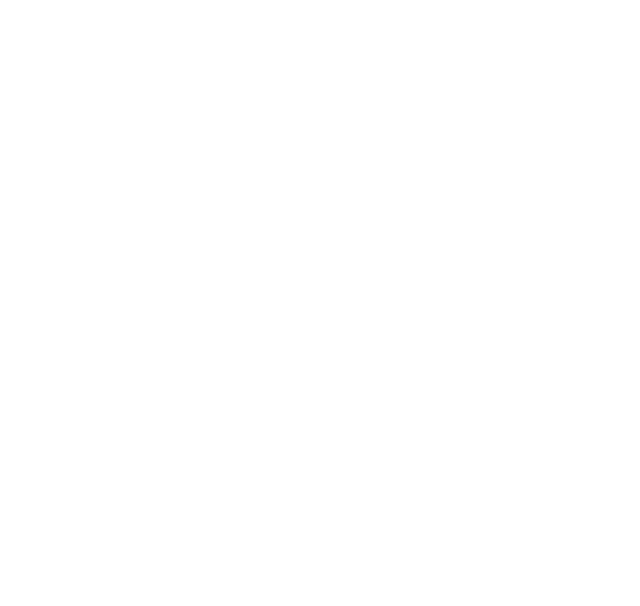
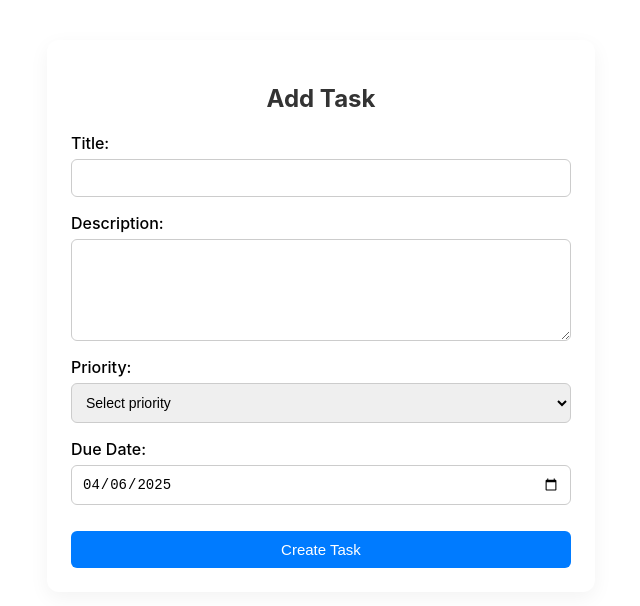
Before and after one commit to vishi1996/TaskPlanner, a React (Create React App) app: page /taskForm in a window 1280 px wide. Before the commit this address had no page. Shown: the top 606 px of the page, without its empty margins (319-959 px from the left). Built offline with nearby package versions, Linux system fonts and the light colour scheme.

Commit message:
feature: create new task

```diff
--- a/src/App.js
+++ b/src/App.js
@@ -3,6 +3,7 @@
 import Login from './Auth/Login';
 import SignUp from './Auth/SignUp';
 import Dashboard from './Components/Dashboard';
+import TaskForm from './Components/TaskForm';
 
 function App() {
   return (
@@ -11,6 +12,7 @@
       <Route path="/login" element={<Login />} />
       <Route path="/signup" element={<SignUp />} />
       <Route path='/dashboard' element={<Dashboard />} />
+      <Route path='/taskForm' element={<TaskForm />} />
     </Routes>
   );
 }
--- a/src/Components/Dashboard.jsx
+++ b/src/Components/Dashboard.jsx
@@ -1,28 +1,45 @@
-import React, { useState } from 'react';
-import { FaBars, FaCalendarDay, FaCheckCircle, FaClipboardList, FaEdit, FaExclamationCircle, FaPlus, FaSearch, FaTimesCircle, FaTrash, FaUser } from 'react-icons/fa';
+import React, { useEffect, useState } from 'react';
+import { FaBars, FaCalendarDay, FaCheckCircle, FaClipboardList, FaEdit, FaExclamationCircle, FaPlus, FaTimesCircle, FaTrash, FaUser } from 'react-icons/fa';
 import './Dashboard.css';
+import { useNavigate, useLocation } from 'react-router-dom';
 
 function Dashboard() {
 
     const [searchKey, setSearchKey] = useState('');
-    const tasks = [
+    const navigate = useNavigate();
+    const location = useLocation();
+    const newTask = location.state?.task;
+
+    const [tasks, setTasks] = useState([
         {
             id: 1,
             title: 'Design Login Page',
             description: 'Create responsive UI for login',
             status: 'In Progress',
-            dueDate: '2024-04-02',
             priority: 'High',
+            dueDate: '2024-04-02'
         },
         {
             id: 2,
             title: 'Setup Backend API',
             description: 'Initialize Express and connect to MongoDB',
             status: 'Completed',
-            dueDate: '2024-03-28',
             priority: 'Medium',
+            dueDate: '2024-03-28'
         },
-    ];
+    ]);
+
+    useEffect(() => {
+        if (newTask) {
+            setTasks(prevTasks => {
+                const exists = prevTasks.some(task => task.id === newTask.id);
+                if (!exists) {
+                    return [...prevTasks, newTask];
+                }
+                return prevTasks;
+            });
+        }
+    }, [newTask]);
 
     const filteredTasks = tasks.filter(task =>
         task.title.toLowerCase().includes(searchKey.toLowerCase()) ||
@@ -43,6 +60,10 @@
 
     const { all, completed, incomplete, dueToday, overdue } = getCounts(tasks);
 
+    const handleAddNewTask = () => {
+        navigate('/taskForm')
+    }
+
     return (
         <div>
             {/* Tool bar */}
@@ -50,7 +71,7 @@
                 <button className="hamburger-button">
                     <FaBars />
                 </button>
-                <button className="create-task-button">
+                <button className="create-task-button" onClick={handleAddNewTask}>
                     <FaPlus style={{ marginRight: '8px' }} />
                     New Task
                 </button>
--- /dev/null
+++ b/src/Components/TaskForm.css
@@ -0,0 +1,56 @@
+.task-form-container {
+    max-width: 500px;
+    margin: 40px auto;
+    padding: 24px;
+    background-color: #ffffff;
+    border-radius: 12px;
+    box-shadow: 0 6px 20px rgba(0, 0, 0, 0.05);
+}
+
+.task-form-container h2 {
+    margin-bottom: 20px;
+    text-align: center;
+    color: #333;
+}
+
+.task-form .form-group {
+    margin-bottom: 16px;
+    display: flex;
+    flex-direction: column;
+}
+
+.task-form label {
+    font-weight: 500;
+    margin-bottom: 6px;
+}
+
+.task-form input,
+.task-form textarea,
+.task-form select {
+    padding: 10px;
+    font-size: 14px;
+    border: 1px solid #ccc;
+    border-radius: 6px;
+}
+
+.task-form textarea {
+    resize: vertical;
+    min-height: 80px;
+}
+
+.submit-button {
+    margin-top: 10px;
+    padding: 10px 16px;
+    background-color: #007bff;
+    color: white;
+    font-size: 15px;
+    border: none;
+    border-radius: 6px;
+    cursor: pointer;
+    width: 100%;
+    transition: 0.2s ease;
+}
+
+.submit-button:hover {
+    background-color: #0056b3;
+}
--- /dev/null
+++ b/src/Components/TaskForm.jsx
@@ -0,0 +1,80 @@
+import React, { useState } from 'react';
+import './TaskForm.css';
+import { useNavigate } from 'react-router-dom';
+
+function TaskForm() {
+    const [formMode, setFormMode] = useState('Add');
+    const [task, setTask] = useState({
+        id: Date.now(),
+        title: '',
+        description: '',
+        status: 'In Progress',
+        priority: '',
+        dueDate: new Date().toISOString().split('T')[0]
+    });
+
+    const navigate = useNavigate();
+
+    const handleChange = (e) => {
+        const { name, value } = e.target;
+        setTask((prev) => ({ ...prev, [name]: value }));
+    };
+
+    const handleSubmit = (e) => {
+        e.preventDefault();
+        navigate('/dashboard', { state: { task } });
+    };
+
+    return (
+        <div className="task-form-container">
+            <h2>{formMode} Task</h2>
+
+            <form onSubmit={handleSubmit} className="task-form">
+                <div className="form-group">
+                    <label>Title:</label>
+                    <input
+                        type="text"
+                        name="title"
+                        value={task.title}
+                        onChange={handleChange}
+                    />
+                </div>
+
+                <div className="form-group">
+                    <label>Description:</label>
+                    <textarea
+                        name="description"
+                        value={task.description}
+                        onChange={handleChange}
+                    />
+                </div>
+
+                <div className="form-group">
+                    <label>Priority:</label>
+                    <select name="priority" value={task.priority} onChange={handleChange}>
+                        <option value="">Select priority</option>
+                        <option value="Low">Low</option>
+                        <option value="Medium">Medium</option>
+                        <option value="High">High</option>
+                    </select>
+                </div>
+
+                <div className="form-group">
+                    <label>Due Date:</label>
+                    <input
+                        type="date"
+                        name="dueDate"
+                        value={task.dueDate}
+                        onChange={handleChange}
+                    />
+                </div>
+
+                <button type="submit" className="submit-button">
+                    {formMode === 'Add' ? 'Create Task' : 'Update Task'}
+                </button>
+            </form>
+        </div>
+    );
+}
+
+export default TaskForm;
```
